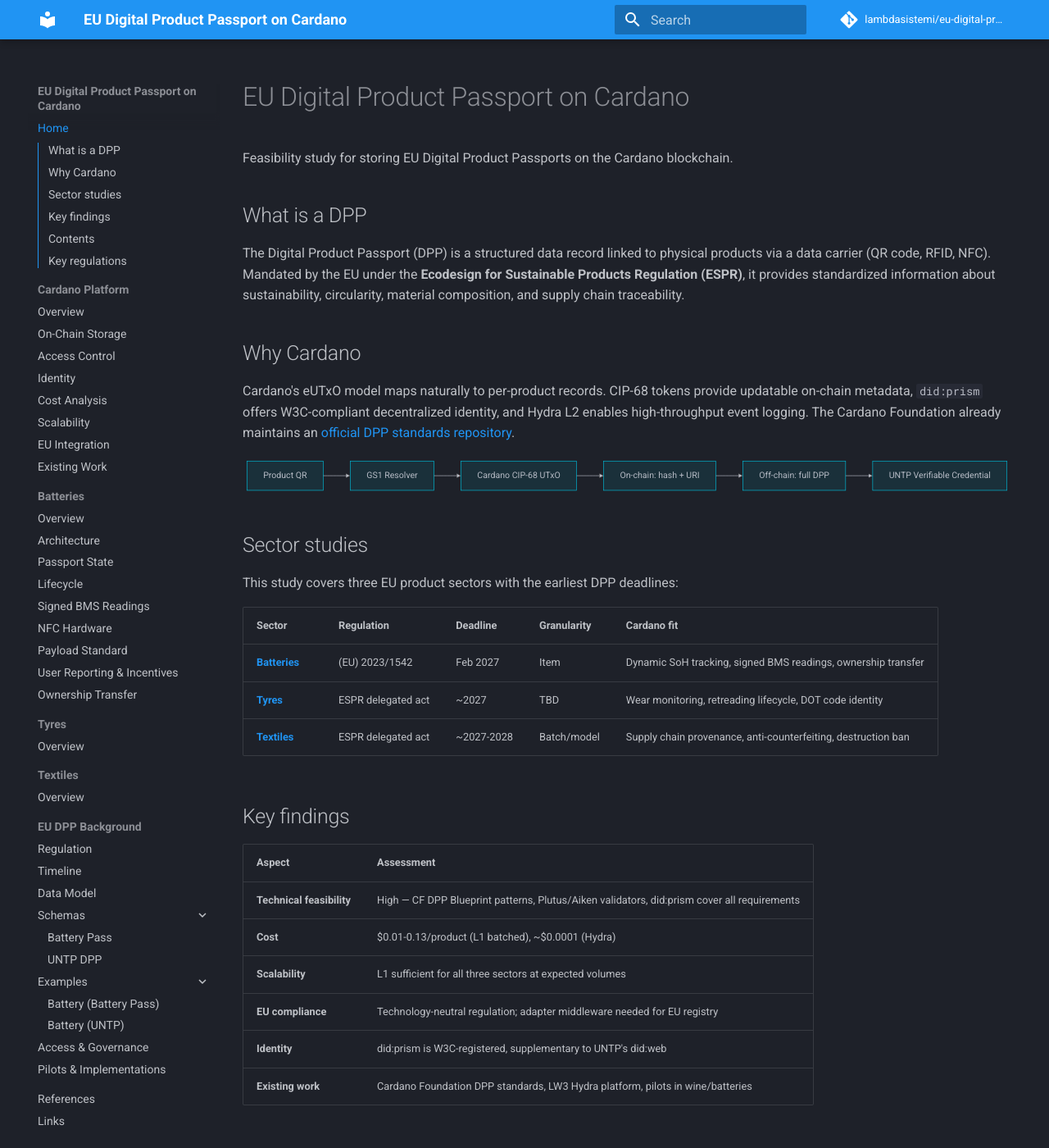
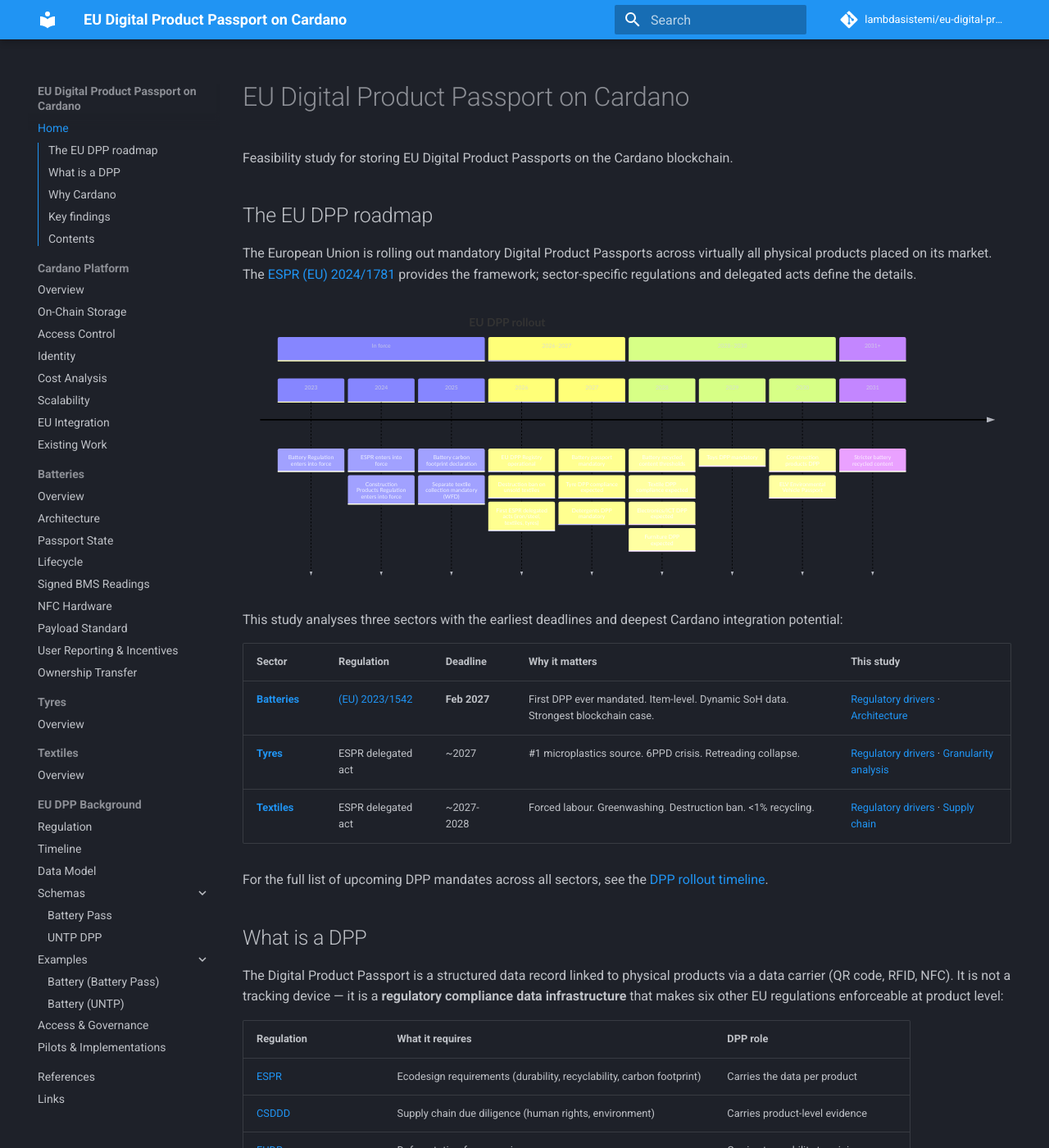
Before and after one commit to lambdasistemi/eu-digital-product-passport, an MkDocs documentation site: the page built from docs/index.md, in a window 1280 px wide and 1400 px high. Shown: the whole window at 82% size. Built offline with MkDocs 1.6.1 and Material for MkDocs 9.7.7, drawn with Linux system fonts in a browser that asks for light colours; comment, search, counter and statistics services are not loaded; some of the changed text lies outside the part shown.

Commit message:
feat: EU DPP roadmap as prominent introduction
Rewrite index.md: lead with the EU DPP rollout timeline (mermaid),
link directly to the three sector analyses with their regulatory
drivers and architecture pages. Table showing which regulations the
DPP makes enforceable. Update key findings to reflect MPFS architecture
and honest ecosystem maturity. Clean up contents section.

````diff
--- a/docs/index.md
+++ b/docs/index.md
@@ -2,78 +2,107 @@
 
 Feasibility study for storing EU Digital Product Passports on the Cardano blockchain.
 
+## The EU DPP roadmap
+
+The European Union is rolling out mandatory Digital Product Passports across virtually all physical products placed on its market. The [ESPR (EU) 2024/1781](references.md#reg-espr) provides the framework; sector-specific regulations and delegated acts define the details.
+
+```mermaid
+timeline
+    title EU DPP rollout
+    section In force
+        2023 : Battery Regulation enters into force
+        2024 : ESPR enters into force
+             : Construction Products Regulation enters into force
+        2025 : Battery carbon footprint declaration
+             : Separate textile collection mandatory (WFD)
+    section 2026–2027
+        2026 : EU DPP Registry operational
+             : Destruction ban on unsold textiles
+             : First ESPR delegated acts (iron/steel, textiles, tyres)
+        2027 : Battery passport mandatory
+             : Tyre DPP compliance expected
+             : Detergents DPP mandatory
+    section 2028–2030
+        2028 : Battery recycled content thresholds
+             : Textile DPP compliance expected
+             : Electronics/ICT DPP expected
+             : Furniture DPP expected
+        2029 : Toys DPP mandatory
+        2030 : Construction products DPP
+             : ELV Environmental Vehicle Passport
+    section 2031+
+        2031 : Stricter battery recycled content
+```
+
+This study analyses three sectors with the earliest deadlines and deepest Cardano integration potential:
+
+| Sector | Regulation | Deadline | Why it matters | This study |
+|--------|-----------|----------|----------------|-----------|
+| [**Batteries**](sectors/batteries/index.md) | [(EU) 2023/1542](references.md#reg-battery) | **Feb 2027** | First DPP ever mandated. Item-level. Dynamic SoH data. Strongest blockchain case. | [Regulatory drivers](sectors/batteries/index.md#why-the-eu-wants-to-trace-batteries) · [Architecture](sectors/batteries/architecture.md) |
+| [**Tyres**](sectors/tyres/index.md) | ESPR delegated act | ~2027 | #1 microplastics source. 6PPD crisis. Retreading collapse. | [Regulatory drivers](sectors/tyres/index.md#why-the-eu-wants-to-trace-tyres) · [Granularity analysis](sectors/tyres/index.md#granularity-analysis) |
+| [**Textiles**](sectors/textiles/index.md) | ESPR delegated act | ~2027-2028 | Forced labour. Greenwashing. Destruction ban. <1% recycling. | [Regulatory drivers](sectors/textiles/index.md#why-the-eu-wants-to-trace-textiles) · [Supply chain](sectors/textiles/index.md#supply-chain-traceability) |
+
+For the full list of upcoming DPP mandates across all sectors, see the [DPP rollout timeline](timeline.md).
+
 ## What is a DPP
 
-The Digital Product Passport (DPP) is a structured data record linked to physical products via a data carrier (QR code, RFID, NFC). Mandated by the EU under the **Ecodesign for Sustainable Products Regulation (ESPR)**, it provides standardized information about sustainability, circularity, material composition, and supply chain traceability.
+The Digital Product Passport is a structured data record linked to physical products via a data carrier (QR code, RFID, NFC). It is not a tracking device — it is a **regulatory compliance data infrastructure** that makes six other EU regulations enforceable at product level:
+
+| Regulation | What it requires | DPP role |
+|-----------|-----------------|----------|
+| [ESPR](references.md#reg-espr) | Ecodesign requirements (durability, recyclability, carbon footprint) | Carries the data per product |
+| [CSDDD](references.md#csddd) | Supply chain due diligence (human rights, environment) | Carries product-level evidence |
+| [EUDR](references.md#reg-eudr) | Deforestation-free sourcing | Carries traceability to origin |
+| [CBAM](references.md#cbam) | Carbon border adjustment for imports | Carries embedded carbon data |
+| [Empowering Consumers](references.md#empowering-consumers) | Bans unsubstantiated green claims | Provides verifiable data |
+| [WFD revision](references.md#wfd-revision) | EPR eco-modulation for textiles | Data substrate for fee differentiation |
 
 ## Why Cardano
 
-Cardano's eUTxO model maps naturally to per-product records. CIP-68 tokens provide updatable on-chain metadata, `did:prism` offers W3C-compliant decentralized identity, and Hydra L2 enables high-throughput event logging. The Cardano Foundation already maintains an [official DPP standards repository](https://github.com/cardano-foundation/cardano-dpp-standards).
+The [MPFS infrastructure](references.md#mpfs) (Merkle Patricia Forestry Service) provides production-grade on-chain/off-chain support for per-operator Merkle Patricia Tries with Aiken validators. Each economic operator manages one trie; products are leaves. One on-chain UTxO per operator.
 
-```mermaid
-graph LR
-    A[Product QR] --> B[GS1 Resolver]
-    B --> C[Cardano CIP-68 UTxO]
-    C --> D[On-chain: hash + URI]
-    D --> E[Off-chain: full DPP]
-    E --> F[UNTP Verifiable Credential]
-```
-
-## Sector studies
-
-This study covers three EU product sectors with the earliest DPP deadlines:
-
-| Sector | Regulation | Deadline | Granularity | Cardano fit |
-|--------|-----------|----------|-------------|-------------|
-| [**Batteries**](sectors/batteries/index.md) | (EU) 2023/1542 | Feb 2027 | Item | Dynamic SoH tracking, signed BMS readings, ownership transfer |
-| [**Tyres**](sectors/tyres/index.md) | ESPR delegated act | ~2027 | TBD | Wear monitoring, retreading lifecycle, DOT code identity |
-| [**Textiles**](sectors/textiles/index.md) | ESPR delegated act | ~2027-2028 | Batch/model | Supply chain provenance, anti-counterfeiting, destruction ban |
+| Property | Benefit for DPP |
+|----------|----------------|
+| **eUTxO model** | One UTxO per operator — naturally maps to per-operator trie roots |
+| **[MPFS](references.md#mpfs) on-chain validators** | Aiken validators verify MPT transition proofs in a single transaction |
+| **[did:prism](references.md#did-prism-w3c)** | W3C DID method anchored on Cardano — operator identity |
+| **Formal verification** | Aiken validators can be formally verified for compliance logic |
+| **Low fees** | ~$18/year per operator for daily root updates (batteries); <$10/year for static sectors |
 
 ## Key findings
 
 | Aspect | Assessment |
 |--------|-----------|
-| **Technical feasibility** | High — CF DPP Blueprint patterns, Plutus/Aiken validators, did:prism cover all requirements |
-| **Cost** | $0.01-0.13/product (L1 batched), ~$0.0001 (Hydra) |
-| **Scalability** | L1 sufficient for all three sectors at expected volumes |
+| **Technical feasibility** | High — MPFS infrastructure, Aiken validators, did:prism cover all requirements |
+| **Cost** | ~$18/year per battery operator (daily updates); <$10/year for tyres/textiles |
+| **Scalability** | One UTxO per operator — millions of products as MPT leaves, no on-chain bloat |
 | **EU compliance** | Technology-neutral regulation; adapter middleware needed for EU registry |
-| **Identity** | did:prism is W3C-registered, supplementary to UNTP's did:web |
-| **Existing work** | Cardano Foundation DPP standards, LW3 Hydra platform, pilots in wine/batteries |
+| **Ecosystem maturity** | Early-stage — MPFS is production-grade; DPP Blueprint is docs-only; LW3 is pre-product |
 
 ## Contents
+
+**Sector studies** (regulatory drivers → data model → Cardano architecture):
+
+- [Batteries](sectors/batteries/index.md) — critical raw materials, carbon footprint, second-life markets, consumer protection, safe recycling
+- [Tyres](sectors/tyres/index.md) — microplastics, 6PPD chemicals, retreading, EUDR, durability, end-of-life
+- [Textiles](sectors/textiles/index.md) — waste crisis, forced labour, greenwashing, destruction ban, environmental impact, EPR
 
 **Cardano platform** (shared infrastructure):
 
 - [Overview](cardano/overview.md) — architecture and rationale
-- [On-chain storage](cardano/storage.md) — CIP-68, datums, metadata labels
+- [On-chain storage](cardano/storage.md) — CIP-68, MPFS, datums
 - [Access control](cardano/access-control.md) — Plutus validators, role tokens
 - [Identity](cardano/identity.md) — did:prism, Identus, Verifiable Credentials
 - [Cost analysis](cardano/costs.md) — per-product and at-scale economics
 - [Scalability](cardano/scalability.md) — L1, Hydra L2, volume requirements
 - [EU integration](cardano/eu-integration.md) — registry, GS1, UNTP
-- [Existing work](cardano/existing-work.md) — CF DPP standards, pilots, CIPs
-
-**Sector studies:**
-
-- [Batteries](sectors/batteries/index.md) — signed BMS readings, NFC hardware, ownership transfer, incentives
-- [Tyres](sectors/tyres/index.md) — wear monitoring, retreading, DOT codes
-- [Textiles](sectors/textiles/index.md) — supply chain traceability, anti-counterfeiting, circular economy
+- [Existing work](cardano/existing-work.md) — MPFS, DPP Blueprint, Scantrust pilot
 
 **EU DPP background:**
 
 - [Regulation](regulation.md) — ESPR, Battery Regulation, related directives
-- [Timeline](timeline.md) — sector-by-sector rollout dates
+- [Timeline](timeline.md) — full sector-by-sector rollout dates
 - [Data model](data-model.md) — schemas and formats
-- [Schemas](schemas/battery-pass.md) — Battery Pass, UNTP DPP
-- [Examples](examples/battery-pass.md) — realistic JSON payloads
 - [Access & governance](access.md) — three-tier model, registry, enforcement
 - [Pilots](pilots.md) — CIRPASS, Battery Pass, Catena-X
-
-## Key regulations
-
-| Regulation | Scope | Status |
-|-----------|-------|--------|
-| [ESPR (EU) 2024/1781](https://eur-lex.europa.eu/eli/reg/2024/1781) | Framework for all product DPPs | In force (July 2024) |
-| [Battery Regulation (EU) 2023/1542](https://eur-lex.europa.eu/eli/reg/2023/1542) | Battery passports | In force (August 2023) |
-| [CPR (EU) 2024/3110](https://eur-lex.europa.eu/eli/reg/2024/3110) | Construction products DPP | In force (January 2025) |
-| Delegated acts (various) | Sector-specific DPP requirements | In progress |
+- [References](references.md) — all cited sources
````
